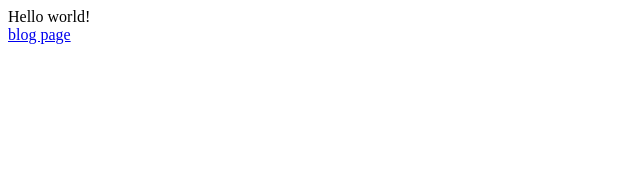
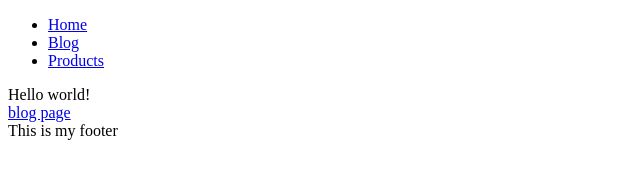
Before and after one commit to daluj/gatsby-tutorial, a Gatsby site: page / in a window 1280 px wide. Shown: the whole page, without its empty margins (0-640 px from the left). Built offline with nearby package versions, Linux system fonts and the light colour scheme; Gatsby itself is replaced by a stand-in of ours.

Commit message:
navbar and footer (not following convention)

```diff
--- /dev/null
+++ b/src/components/Footer.js
@@ -0,0 +1,5 @@
+import React from "react"
+
+export default function Footer() {
+  return <div>This is my footer</div>
+}
--- /dev/null
+++ b/src/components/Navbar.js
@@ -0,0 +1,24 @@
+import { Link } from "gatsby"
+import React from "react"
+
+const Navbar = () => {
+  return (
+    <nav>
+      <ul>
+        <li>
+          <Link to="/">Home</Link>
+        </li>
+
+        <li>
+          <Link to="/blog/">Blog</Link>
+        </li>
+
+        <li>
+          <Link to="/products/">Products</Link>
+        </li>
+      </ul>
+    </nav>
+  )
+}
+
+export default Navbar
--- a/src/pages/index.js
+++ b/src/pages/index.js
@@ -1,13 +1,17 @@
 import { Link } from "gatsby"
 import React from "react"
+import Navbar from "../components/Navbar"
+import Footer from "../components/Footer"
 
 export default function Home() {
   return (
     <div>
+      <Navbar />
       Hello world!
       <div>
         <Link to="/blog/">blog page</Link>
       </div>
+      <Footer />
     </div>
   )
 }
```
